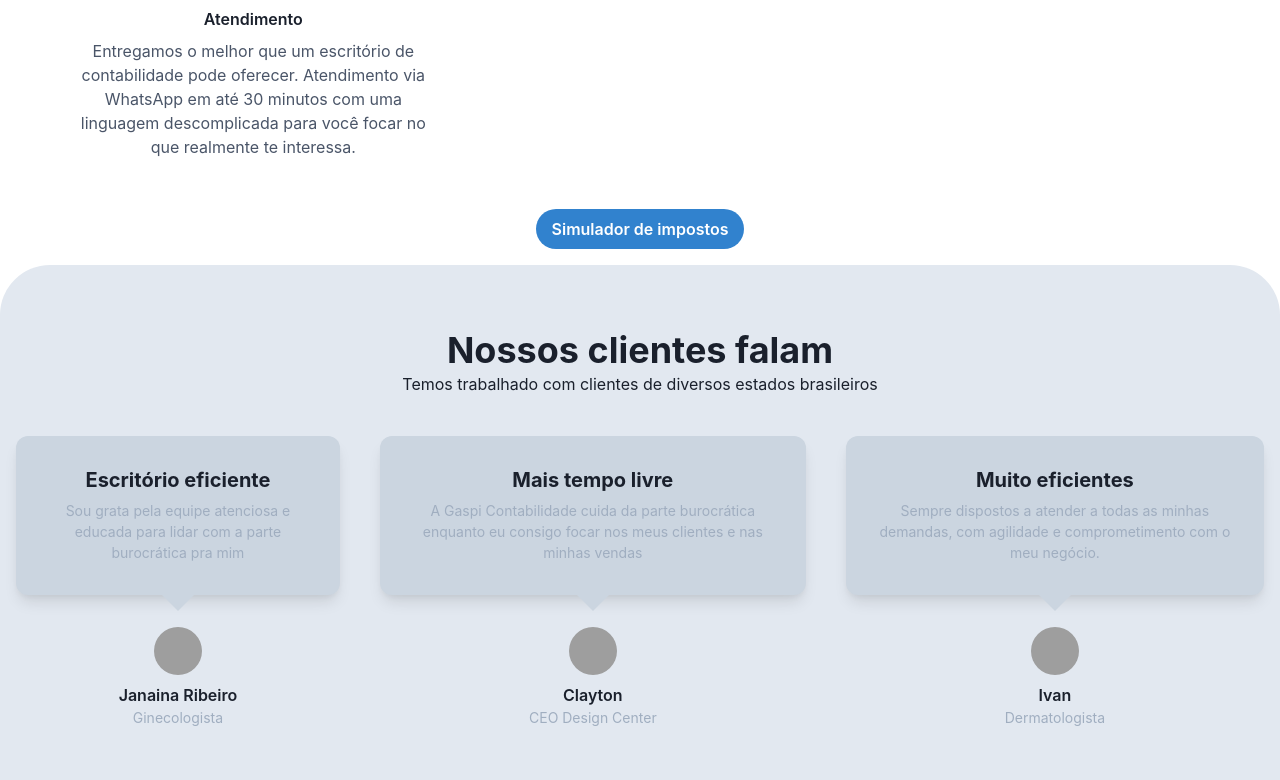
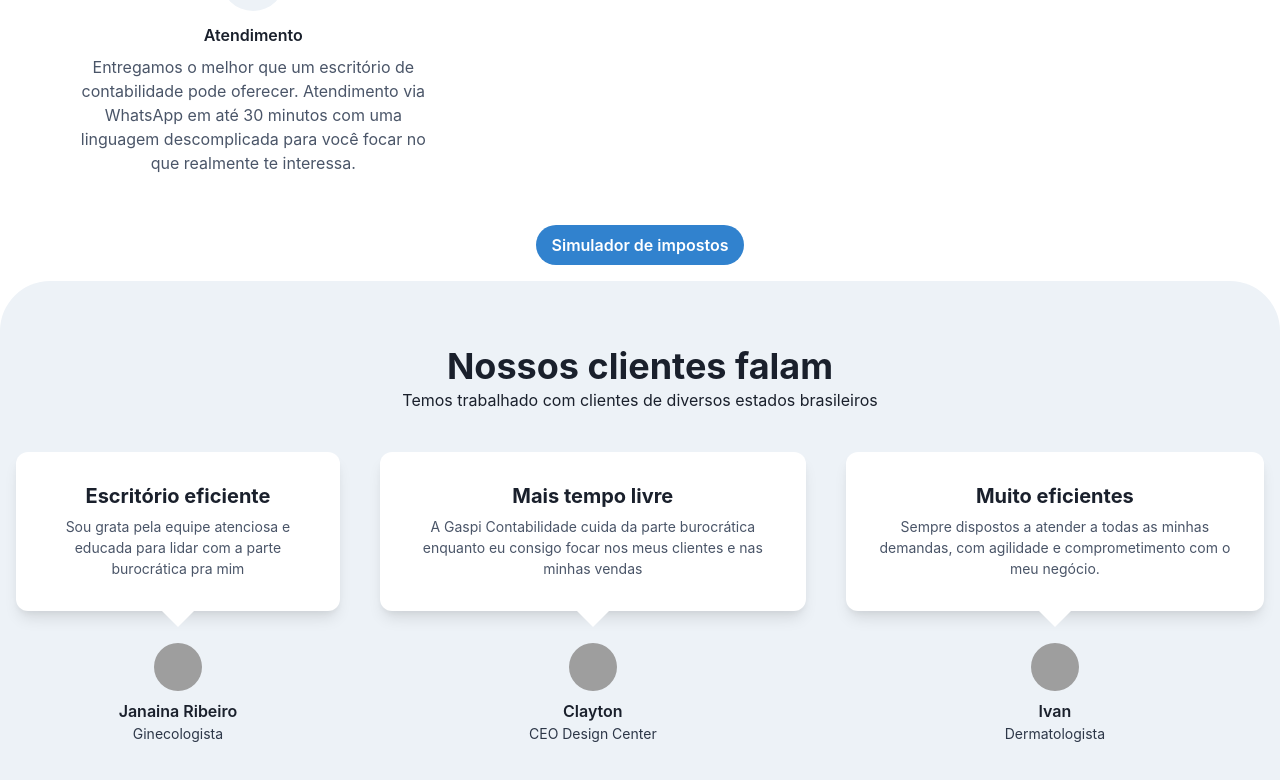
Before and after one commit to leoliveira28/gaspicontabilidade-lp, a Next.js app: page / in a window 1280 px wide. Shown: the part 2002-2782 px from the top of the page. Built offline with nearby package versions, Linux system fonts and the light colour scheme; grey boxes are pictures that could not be loaded.

Commit message:
layout adjustments

```diff
--- a/src/pages/components/Features.tsx
+++ b/src/pages/components/Features.tsx
@@ -75,10 +75,10 @@ import React from 'react';
           <SimpleGrid columns={{ base: 1, md: 2, lg: 4 }} spacing={10}>
             {features.map((feature) => (
                 <HStack key={feature.id} align={'top'}>
-                <Box color={'green.400'} px={2}>
+                  <VStack align={'start'}>
+                  <Box color={'green.400'} px={2} ml={'60px'}>
                 <Icon as={CheckIcon} />
               </Box>
-                <VStack align={'start'}>
                     <Text fontWeight={600}>{feature.title}</Text>
                     <Text color={'gray.600'}>{feature.text}</Text>
                   </VStack>
--- a/src/pages/components/Navbar.tsx
+++ b/src/pages/components/Navbar.tsx
@@ -49,7 +49,9 @@ import {
           </Flex>
           <Flex flex={{ base: 1 }} justify={{ base: 'center', md: 'start' }} justifyContent={'center'} align={'center'}>
                  <Box width='100px'>
-            <Image src='/logo-sem-fundo.png' alt='logo' />
+                  <Link href={'/'}>
+                  <Image src='/logo-sem-fundo.png' alt='logo' />
+                  </Link>
             </Box>
 
             <Flex display={{ base: 'none', md: 'flex' }} ml={10}>
--- a/src/pages/components/Testimonials.tsx
+++ b/src/pages/components/Testimonials.tsx
@@ -16,7 +16,7 @@ const Testimonial = ({ children }: { children: ReactNode }) => {
 const TestimonialContent = ({ children }: { children: ReactNode }) => {
   return (
     <Stack
-      bg={'gray.300'}
+      bg={'white'}
       boxShadow={'lg'}
       p={8}
       rounded={'xl'}
@@ -32,7 +32,7 @@ const TestimonialContent = ({ children }: { children: ReactNode }) => {
         borderRightWidth: 16,
         borderTop: 'solid',
         borderTopWidth: 16,
-        borderTopColor: 'gray.300',
+        borderTopColor: 'white',
         pos: 'absolute',
         bottom: '-16px',
         left: '50%',
@@ -55,7 +55,7 @@ const TestimonialText = ({ children }: { children: ReactNode }) => {
   return (
     <Text
       textAlign={'center'}
-      color={'gray.400'}
+      color={'gray.600'}
       fontSize={'sm'}>
       {children}
     </Text>
@@ -76,7 +76,7 @@ const TestimonialAvatar = ({
       <Avatar src={src} mb={2} />
       <Stack spacing={-1} align={'center'}>
         <Text fontWeight={600}>{name}</Text>
-        <Text fontSize={'sm'} color={'gray.400'}>
+        <Text fontSize={'sm'} color={'gray.700'}>
           {title}
         </Text>
       </Stack>
@@ -86,7 +86,7 @@ const TestimonialAvatar = ({
 
 export default function WithSpeechBubbles() {
   return (
-    <Box h={{base: 'full', md:'100vh', lg:'100vh'}} bg={'gray.200'} borderRadius={'50px'}>
+    <Box h={{base: 'full', md:'100vh', lg:'100vh'}} bg={'gray.100'} borderRadius={'50px'}>
       <Container maxW={'7xl'} py={16} as={Stack} spacing={10}>
         <Stack spacing={0} align={'center'}>
           <Heading>Nossos clientes falam</Heading>
--- a/src/pages/quanto-custa/index.tsx
+++ b/src/pages/quanto-custa/index.tsx
@@ -77,7 +77,7 @@ const QuantoCusta = () => {
         <>
         <Navbar />
         <Box id={'contact'} p={["8", "4"]} h={{ base: "full", md: "100vh", lg: "100vh" }} >
-            <Container maxW={'lg'} py={16} as={Stack} spacing={10}>
+            <Container maxW={'lg'} py={16} as={Stack} spacing={10} alignItems="center" >
                 <Heading>
                     Receba seu Orçamento
                 </Heading>
@@ -85,7 +85,7 @@ const QuantoCusta = () => {
                     Preencha as informações abaixo
                 </Text>
                 <form onSubmit={handleSubmit}>
-                    <FormControl isRequired background='gray.100' p='20px' borderRadius='20px'>
+                    <FormControl isRequired background='gray.100' p='20px' borderRadius='20px' w='370px'>
                         <Stack spacing={5}>
                             <FormLabel>Quantos Funcionarios</FormLabel>
                             <Input
```
Lines whose indentation alone changed are shown as unchanged.
